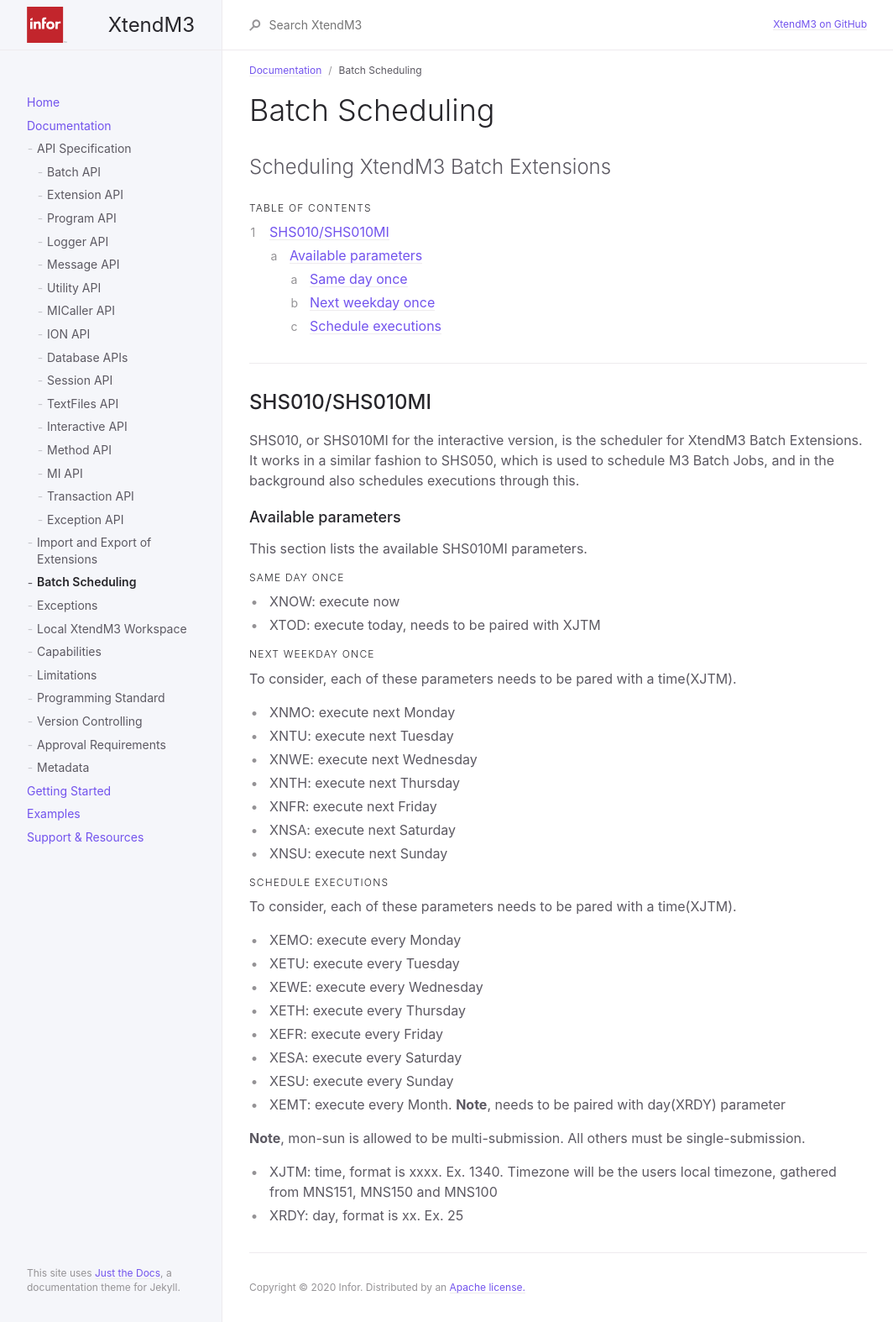
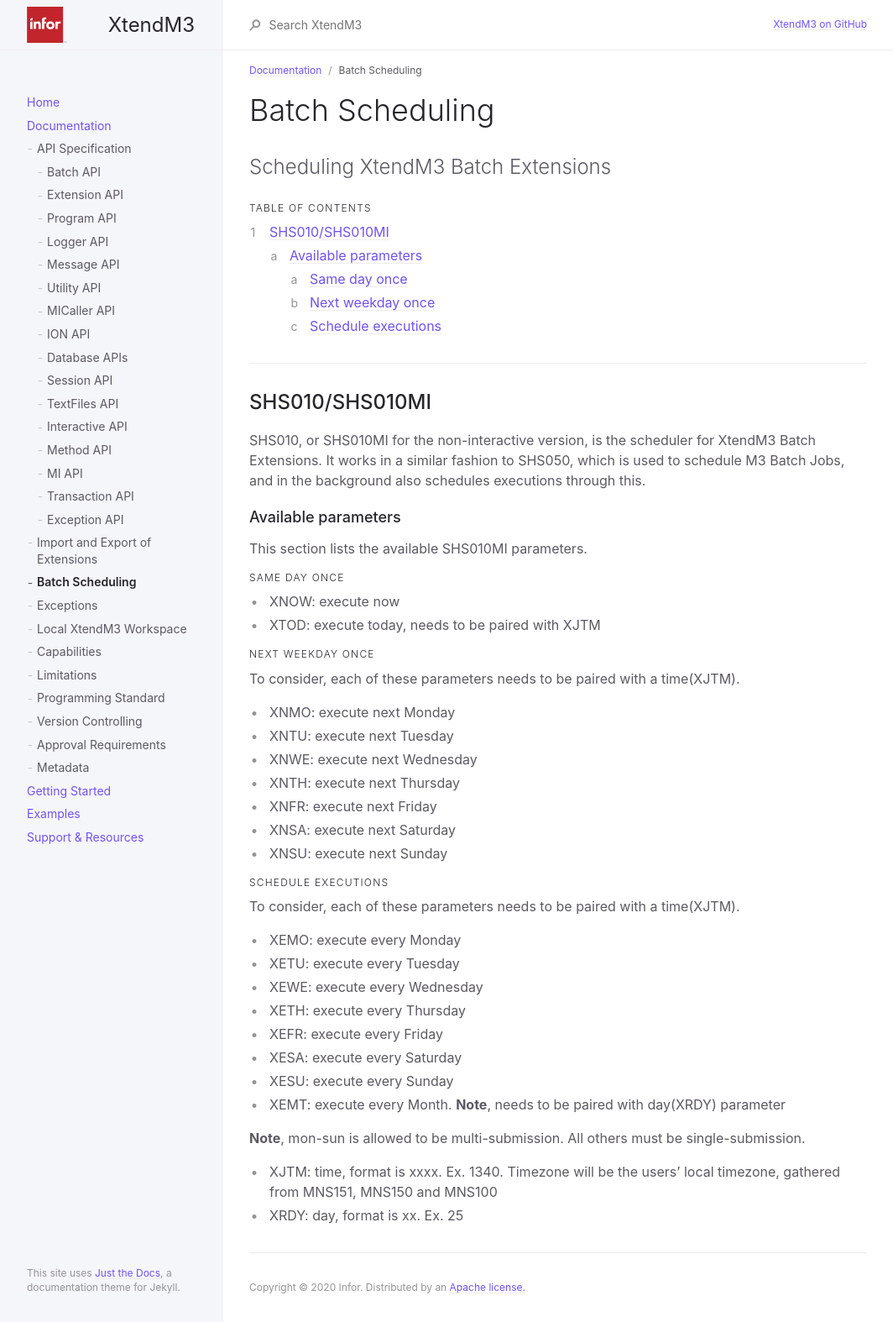
Before and after one commit to infor-cloud/xtendm3, a Jekyll site: the page built from docs/documentation/batch-scheduling.md, in a window 1280 px wide. Shown: the whole page at 84% size, without its empty margins (107-1171 px from the left). Built offline with Jekyll 4.4.1, drawn with Linux system fonts in a browser that asks for light colours.

Commit message:
Fixed spelling

```diff
--- a/docs/documentation/batch-scheduling.md
+++ b/docs/documentation/batch-scheduling.md
@@ -20,7 +20,7 @@ Scheduling XtendM3 Batch Extensions
 ---
 
 ## SHS010/SHS010MI
-SHS010, or SHS010MI for the interactive version, is the scheduler for XtendM3 Batch Extensions. It works in a similar fashion to SHS050, which is used to schedule M3 Batch Jobs, and in the background also schedules executions through this.
+SHS010, or SHS010MI for the non-interactive version, is the scheduler for XtendM3 Batch Extensions. It works in a similar fashion to SHS050, which is used to schedule M3 Batch Jobs, and in the background also schedules executions through this.
 
 ### Available parameters
 This section lists the available SHS010MI parameters.
@@ -30,7 +30,7 @@ This section lists the available SHS010MI parameters.
 * XTOD: execute today, needs to be paired with XJTM
 
 #### Next weekday once
-To consider, each of these parameters needs to be pared with a time(XJTM).
+To consider, each of these parameters needs to be paired with a time(XJTM).
 * XNMO: execute next Monday
 * XNTU: execute next Tuesday
 * XNWE: execute next Wednesday
@@ -40,7 +40,7 @@ To consider, each of these parameters needs to be pared with a time(XJTM).
 * XNSU: execute next Sunday
 
 #### Schedule executions
-To consider, each of these parameters needs to be pared with a time(XJTM).
+To consider, each of these parameters needs to be paired with a time(XJTM).
 * XEMO: execute every Monday
 * XETU: execute every Tuesday
 * XEWE: execute every Wednesday
@@ -52,5 +52,5 @@ To consider, each of these parameters needs to be pared with a time(XJTM).
 
 <b>Note</b>, mon-sun is allowed to be multi-submission. All others must be single-submission.
 
-* XJTM: time, format is xxxx. Ex. 1340. Timezone will be the users local timezone, gathered from MNS151, MNS150 and MNS100
+* XJTM: time, format is xxxx. Ex. 1340. Timezone will be the users' local timezone, gathered from MNS151, MNS150 and MNS100
 * XRDY: day, format is xx. Ex. 25
```
